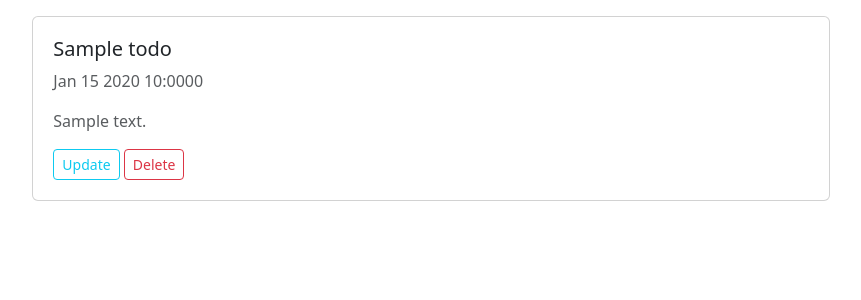
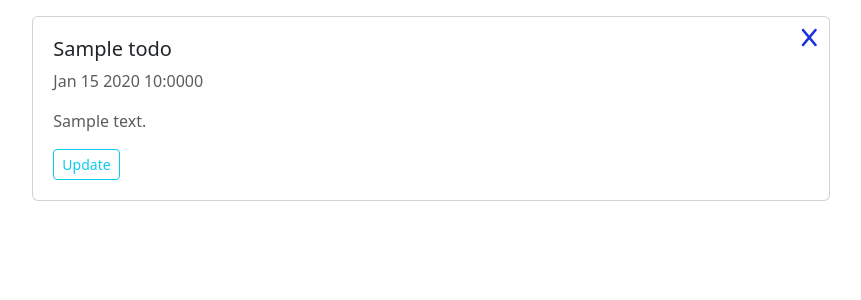
Before and after one commit to kmparks60/Culmino, a Flask app: page / in a window 1280 px wide. Shown: the part 56-356 px from the top of the page, without its empty margins (209-1070 px from the left). Run offline with Flask 3, Linux system fonts and the light colour scheme; a database or web service that is not in the repository returns one stand-in record (Sample ...); some libraries are stand-ins or nearby versions.

Commit message:
Moved delete button to the top right of task container

```diff
--- a/application/templates/view_todos.html
+++ b/application/templates/view_todos.html
@@ -3,6 +3,12 @@
 	{% for todo in todos %}
 		<div class="card p-1 m-3">
 			<div class="card-body">
+				<a 	href="{{ url_for('delete_todo', id = todo._id) }}"
+					class="position-absolute top-0 end-0 m-2 pe-1"
+					style="text-decoration: none;">
+					<i class="fa-solid fa-x fa-lg" style="color: #1a31e0;"></i>
+				</a>
+
 				{% if todo.completed == "True" %}
 					<h5 class="card-title"><del>{{ todo.name }}</del></h5>
 				{% else %}
@@ -13,7 +19,6 @@
 				<p class="card-text text-muted">{{ todo.description }}</p>
 
 				<a href="{{ url_for('update_todo', id = todo._id) }}" class="btn btn-outline-info btn-sm">Update</a>
-				<a href="{{ url_for('delete_todo', id = todo._id) }}" class="btn btn-outline-danger btn-sm">Delete</a>
 			</div>
 		</div>
 	{% endfor %}
```
